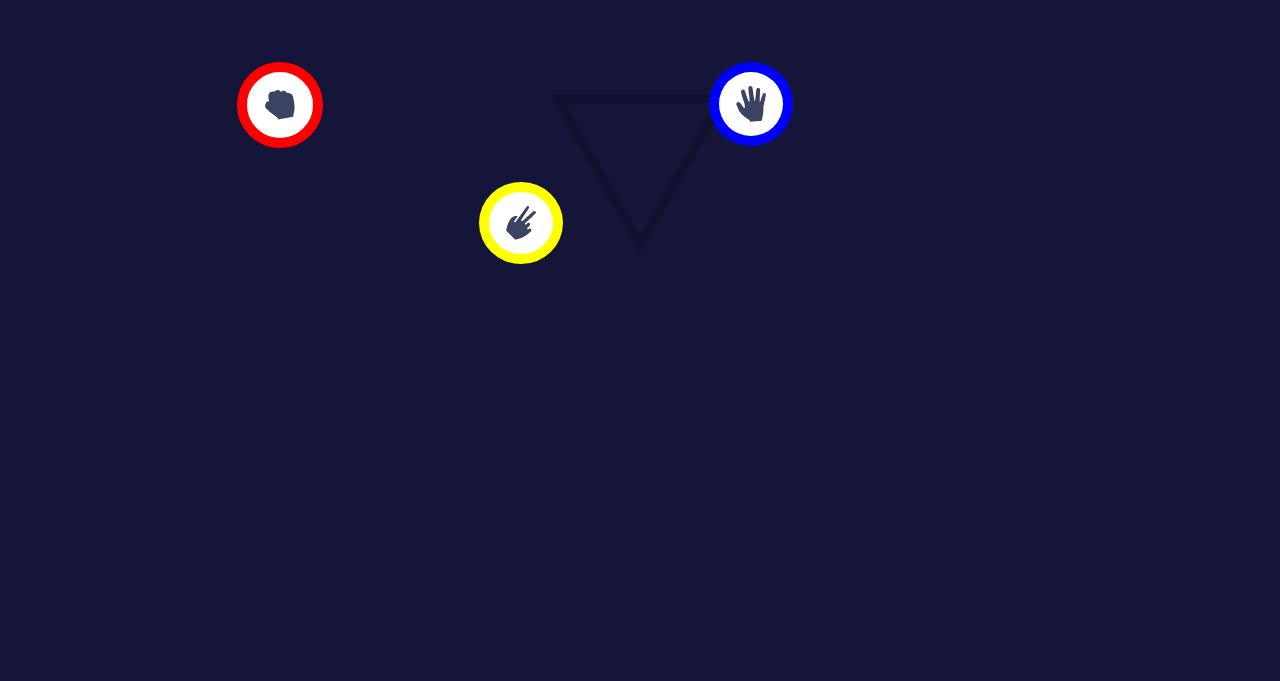
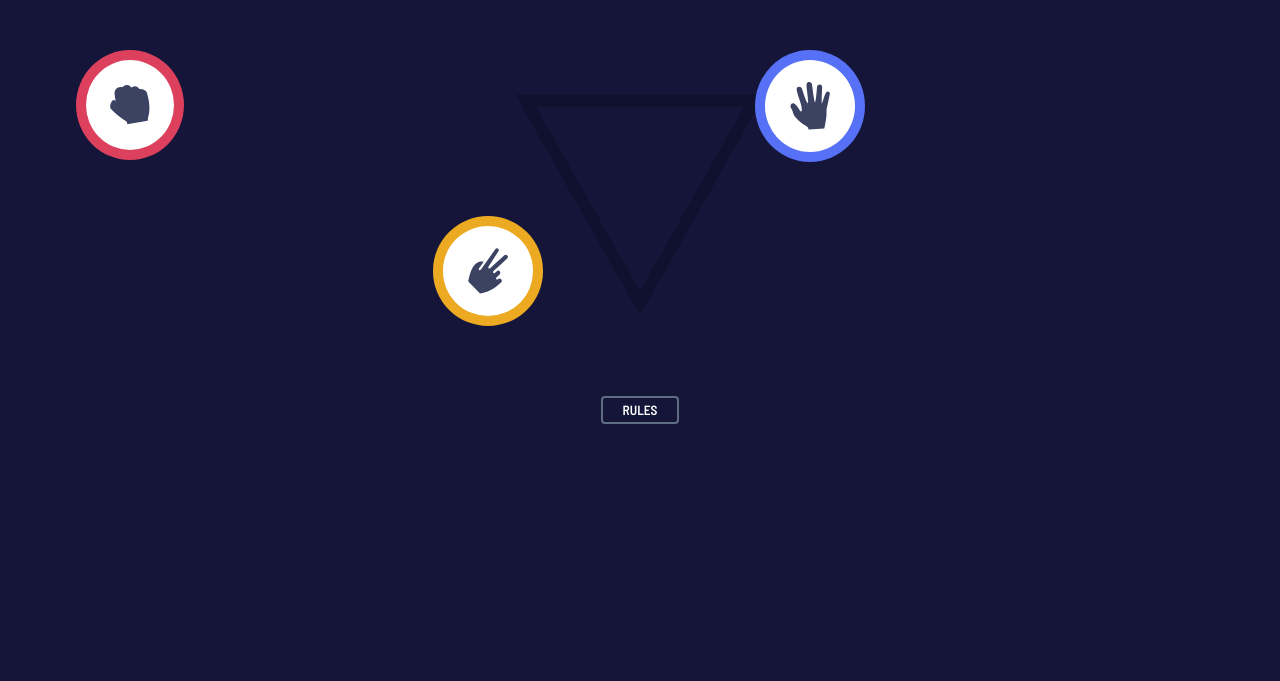
Before and after one commit to nuzoma/rock-paper-scissors, a plain HTML site: page index.html in a window 1280 px wide. Shown: the part 119-800 px from the top of the page. Drawn offline with Linux system fonts and the light colour scheme.

Commit message:
Complete markup and style for landing page of game

```diff
--- a/index.html
+++ b/index.html
@@ -32,6 +32,9 @@
         <button class="game-btn two paper"><img src="./images/icon-paper.svg" alt="" class="paper"></button>
         <button class="game-btn three scissors"><img src="./images/icon-scissors.svg" alt="" class="scissors"></button>
       </div>
+      <div class="rules">
+        <button class="rules-btn">RULES</button>
+      </div>
     </section>
   </div>
 
--- a/styles.css
+++ b/styles.css
@@ -28,7 +28,7 @@ body, p {
 
 .score {
   background-color: white;
-  border-radius: 2px;
+  border-radius: 4px;
   text-align: center;
   padding: 6px 18px;
 }
@@ -52,7 +52,7 @@ body, p {
 }
 
 .triangle-image {
-  width: 180px;
+  width: 250px;
   display: block;
   margin: 0px auto;
   margin-top: 100px;
@@ -72,36 +72,53 @@ body, p {
 }
 
 .rock {
-  padding: 8px 3px;
+  padding: 15px 9px;
   top: -20%;
-  left: 15%;
+  left: 1%;
 }
 
 .paper {
-  padding: 4px 2px;
+  padding: 12px 10px;
   top: -20%;
-  left: 56%;
+  left: 60%;
 }
 
 .scissors {
-  padding: 4px 2px;
+  padding: 12px 10px;
   top: 55%;
-  left: 36%;
+  left: 32%;
 }
 
 .one {
-  border: 10px solid red;
+  border: 10px solid #dd405d;
 }
 
 .two {
-  border: 10px solid blue;
+  border: 10px solid #5671f5;
 }
 
 .three {
-  border: 10px solid yellow;
+  border: 10px solid #eca922;
 }
 
 .game-btn .rock, .game-btn .paper, .game-btn .scissors {
-  width: 60px;
+  width: 70px;
   padding: 10px 15px;
 }
+
+.rules {
+  display: flex;
+  justify-content: center;
+  margin: 80px 0px 50px;
+}
+
+.rules-btn {
+  font-family: "Barlow Semi Condensed", sans-serif;
+  background-color: #141539;
+  color: white;
+  font-weight: 600;
+  padding: 4px 20px;
+  border: 2px solid #606e85;
+  border-radius: 4px;
+  margin: auto;
+}
```
